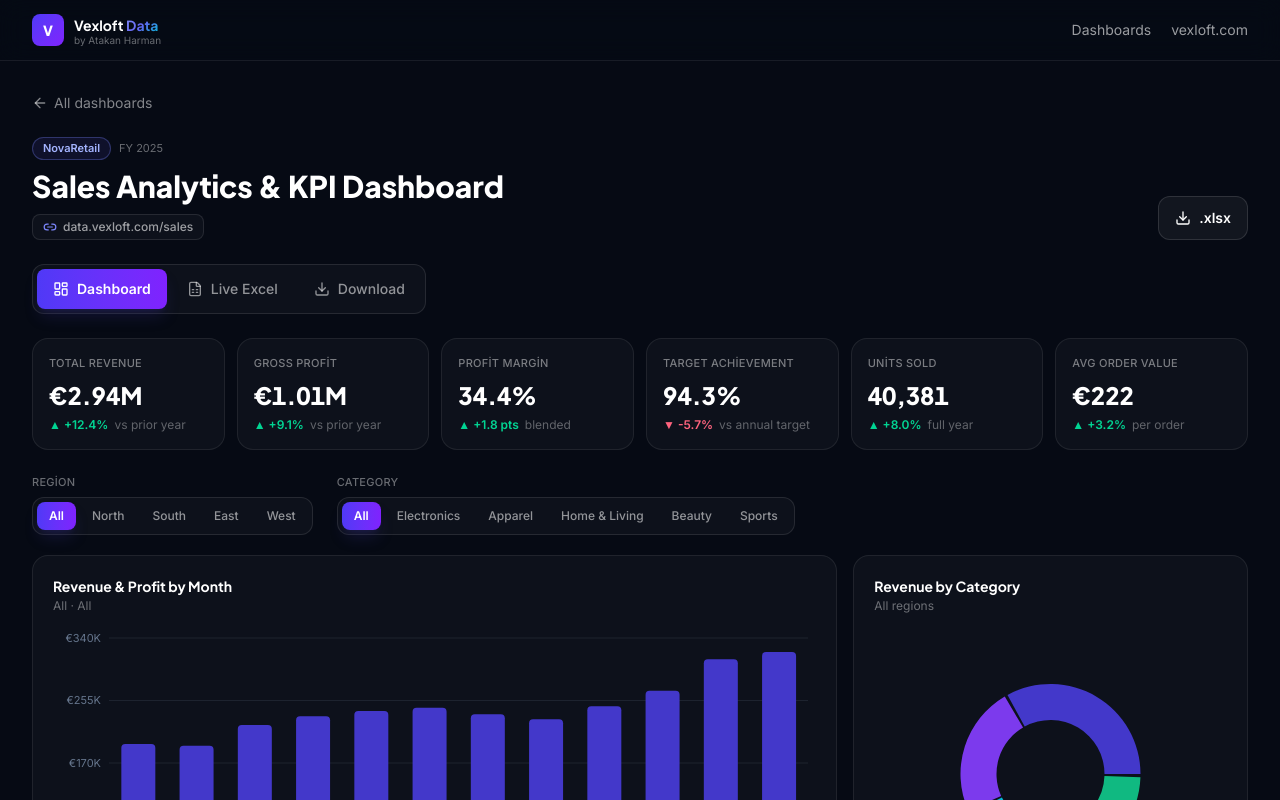
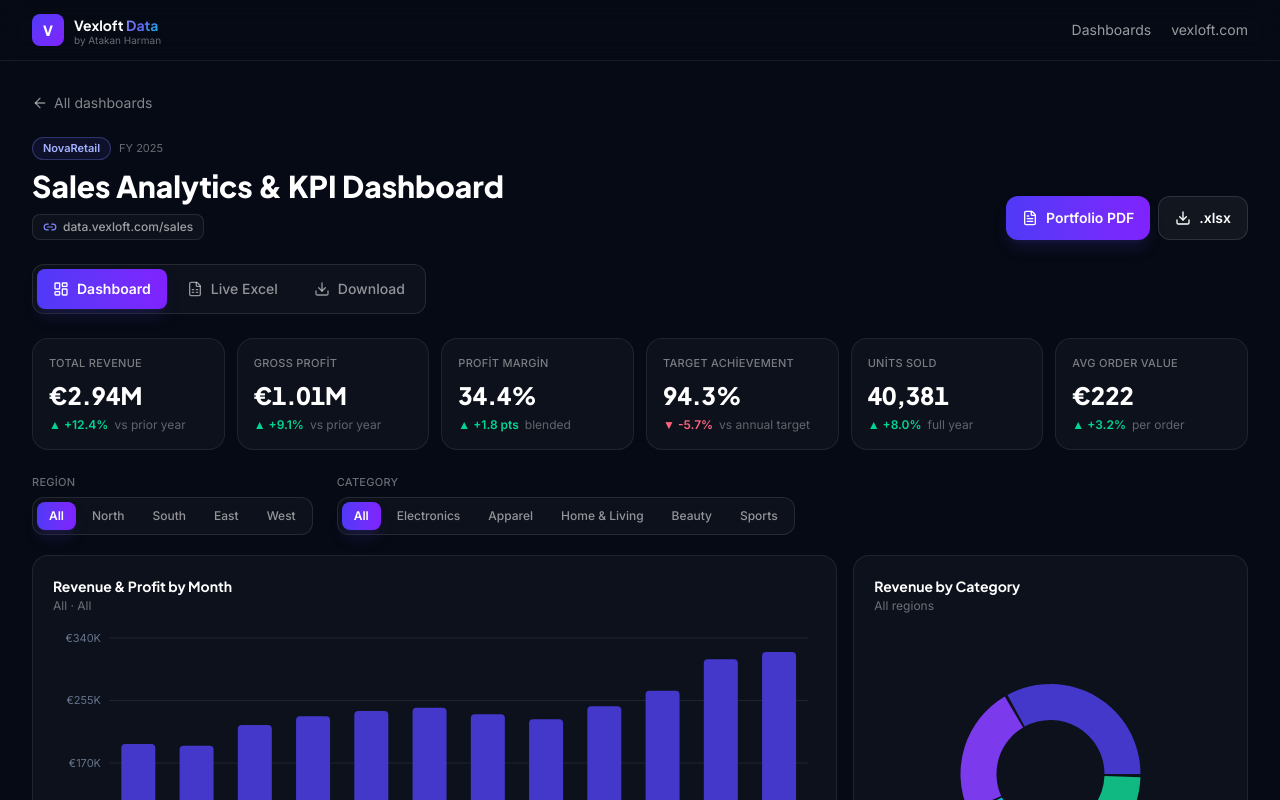
Before and after one commit to berkeakgnnn/vexloft, a Next.js app: page /data/sales in a window 1280 px wide. Shown: the top 800 px of the page. Built offline with nearby package versions, Linux system fonts and the light colour scheme.

Commit message:
feat: add Portfolio PDF button to dashboard header

```diff
--- a/components/data/dashboard-experience.tsx
+++ b/components/data/dashboard-experience.tsx
@@ -7,6 +7,7 @@ import {
   Download,
   Check,
   Link2,
+  FileText,
 } from "lucide-react";
 import type { DashboardData } from "@/lib/demo-data/types";
 import { KpiCard } from "./kpi-card";
@@ -80,6 +81,16 @@ export function DashboardExperience({
             data.vexloft.com/{data.slug}
           </a>
         </div>
+        <div className="flex items-center gap-2">
+          <a
+            href={`/demo/pdf/${data.slug}-portfolio.pdf`}
+            target="_blank"
+            rel="noopener noreferrer"
+            className="inline-flex min-h-[44px] items-center gap-2 rounded-xl bg-gradient-to-r from-indigo-600 to-violet-600 px-4 py-2 text-sm font-semibold text-white shadow-lg shadow-indigo-900/30 transition-transform active:scale-95"
+          >
+            <FileText className="h-4 w-4" />
+            Portfolio PDF
+          </a>
           <a
             href={downloadPath}
             download
@@ -88,6 +99,7 @@ export function DashboardExperience({
             <Download className="h-4 w-4" />
             .xlsx
           </a>
+        </div>
       </header>
 
       <div className="inline-flex gap-1 rounded-xl border border-white/10 bg-white/[0.03] p-1">
```
Lines whose indentation alone changed are shown as unchanged.
